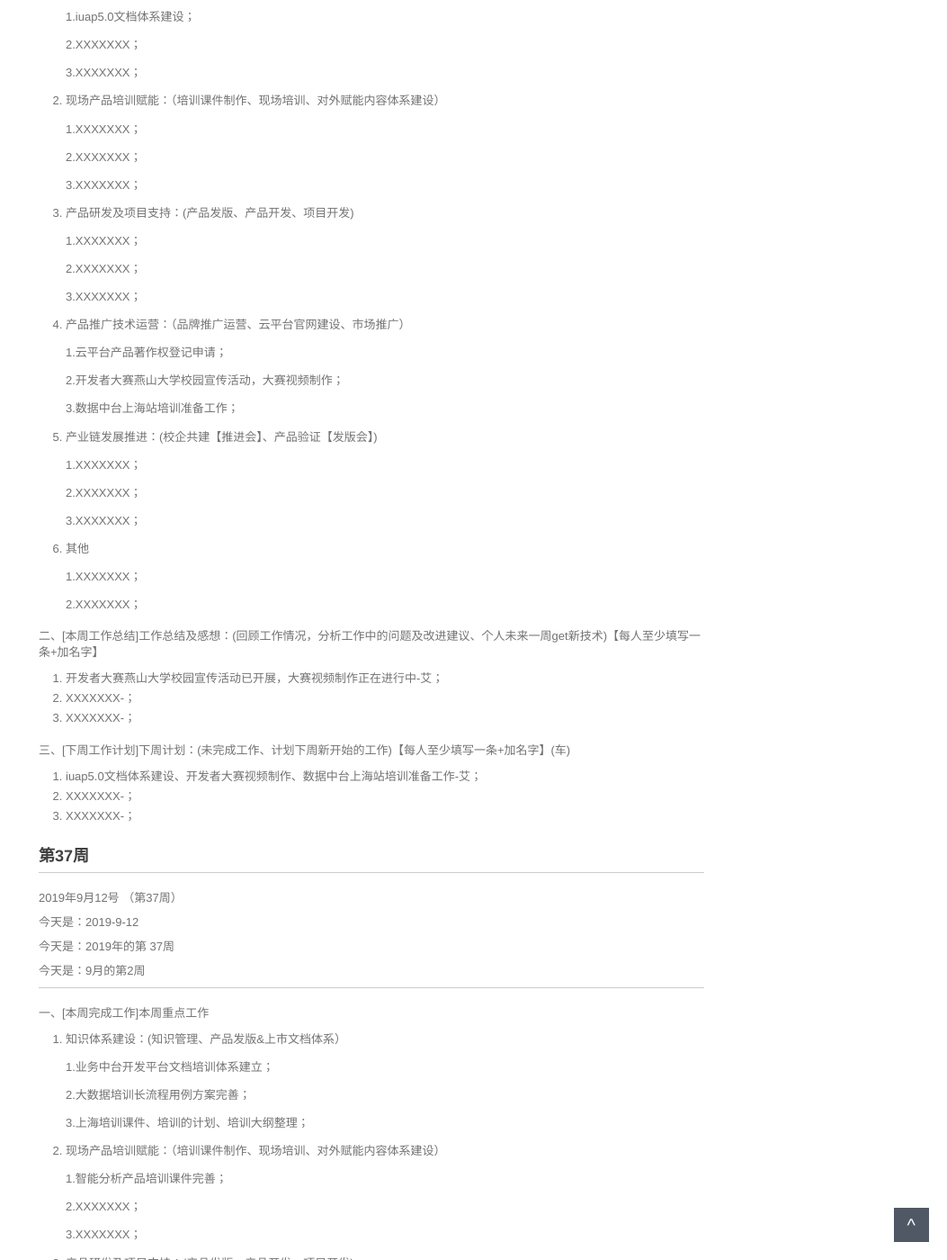
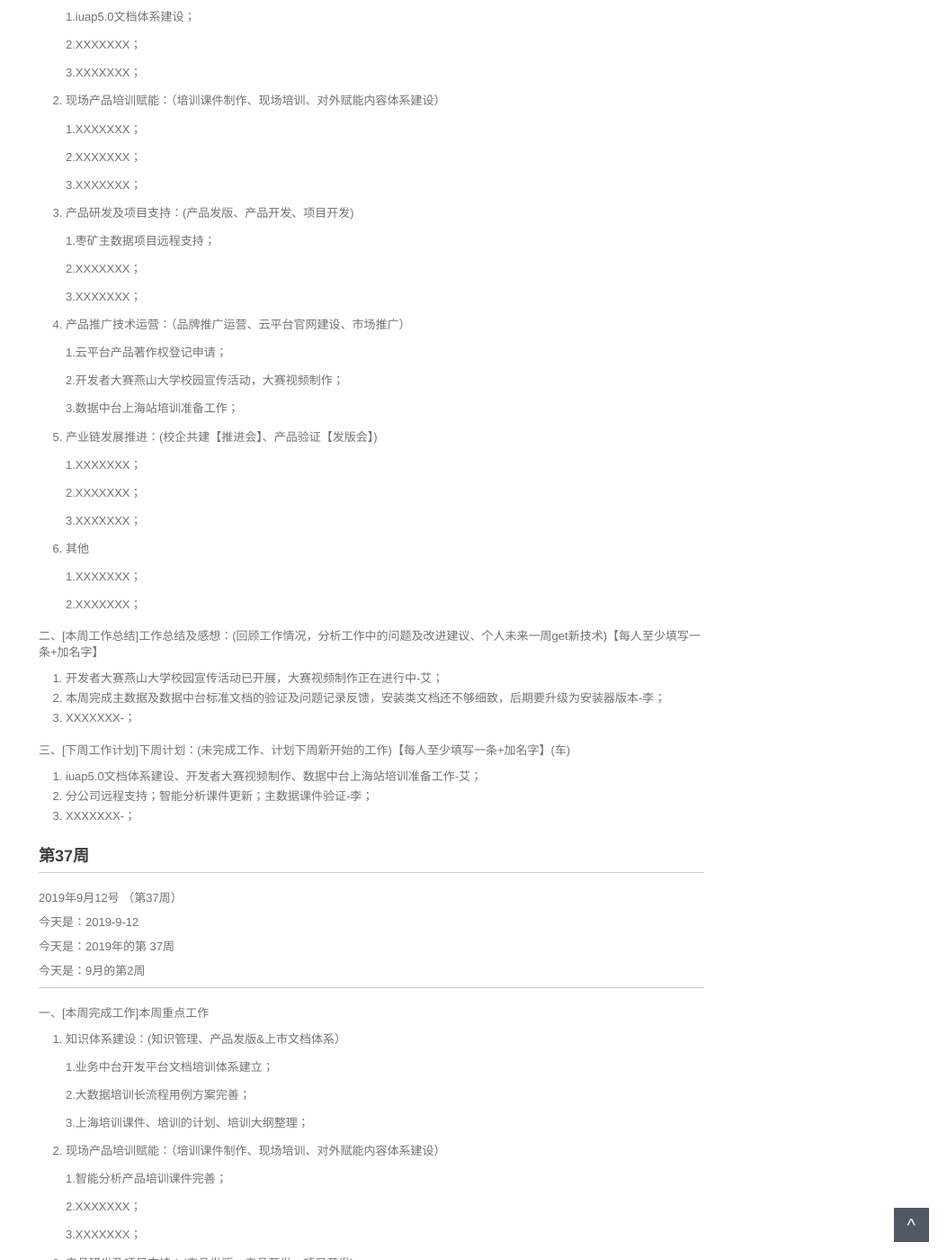
Before and after one commit to walllFlower/blog, a Jekyll site: the page built from _posts/2018-07-17-day_report_cxz.md, in a window 1280 px wide and 1400 px high, scrolled down 559 px. Shown: the whole window at 90% size, without its empty margins (227-1280 px from the left). Built offline with Jekyll 4.4.1, drawn with Linux system fonts in a browser that asks for light colours; comment, search, counter and statistics services are not loaded.

Commit message:
Update 2018-07-17-day_report_cxz.md

```diff
--- a/_posts/2018-07-17-day_report_cxz.md
+++ b/_posts/2018-07-17-day_report_cxz.md
@@ -42,7 +42,7 @@ categories: 技术运营工作周报
 
 3. 产品研发及项目支持：(产品发版、产品开发、项目开发)
 
-    1.XXXXXXX；
+    1.枣矿主数据项目远程支持；
 
     2.XXXXXXX；
 
@@ -74,13 +74,13 @@ categories: 技术运营工作周报
 二、[本周工作总结]工作总结及感想：(回顾工作情况，分析工作中的问题及改进建议、个人未来一周get新技术)【每人至少填写一条+加名字】
 
 1. 开发者大赛燕山大学校园宣传活动已开展，大赛视频制作正在进行中-艾；
-2. XXXXXXX-；
+2. 本周完成主数据及数据中台标准文档的验证及问题记录反馈，安装类文档还不够细致，后期要升级为安装器版本-李；
 3. XXXXXXX-；
 
 三、[下周工作计划]下周计划：(未完成工作、计划下周新开始的工作)【每人至少填写一条+加名字】(车)
 
 1. iuap5.0文档体系建设、开发者大赛视频制作、数据中台上海站培训准备工作-艾；
-2. XXXXXXX-；
+2. 分公司远程支持；智能分析课件更新；主数据课件验证-李；
 3. XXXXXXX-；
 
 
```
